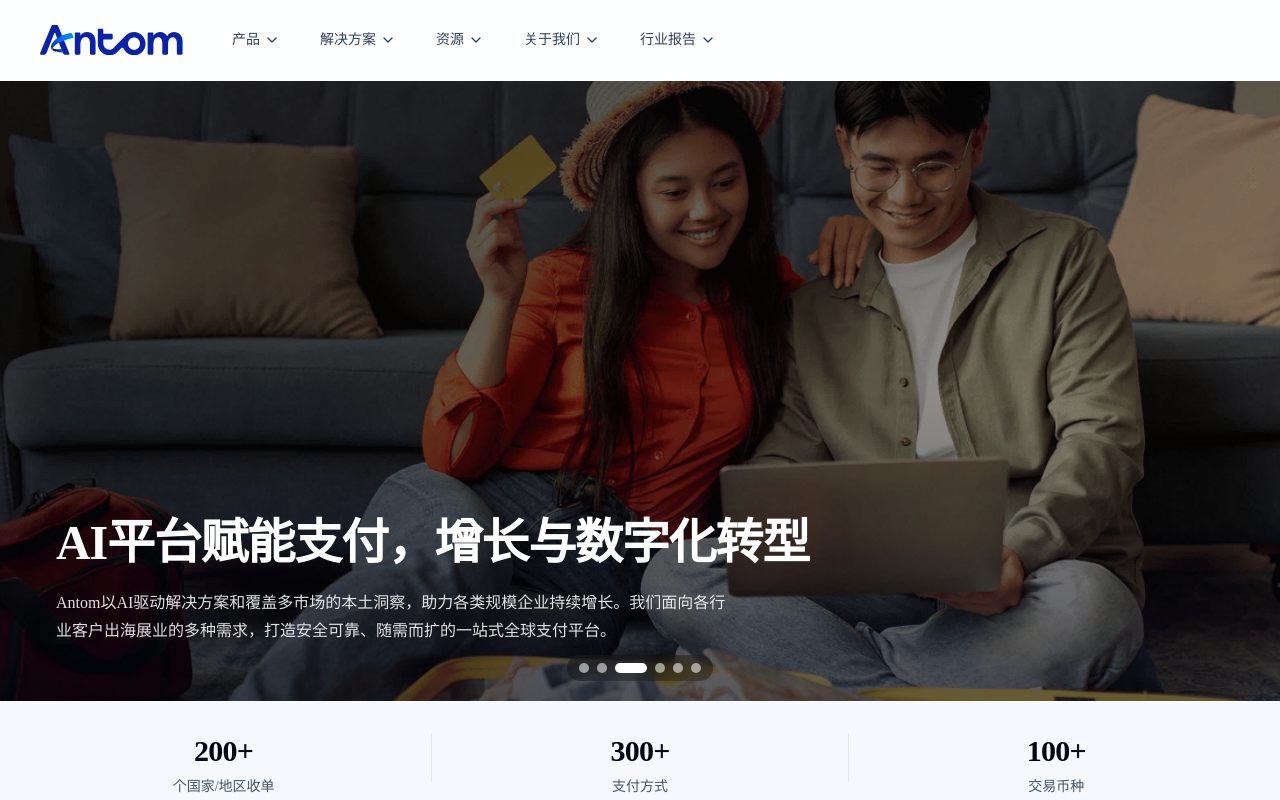
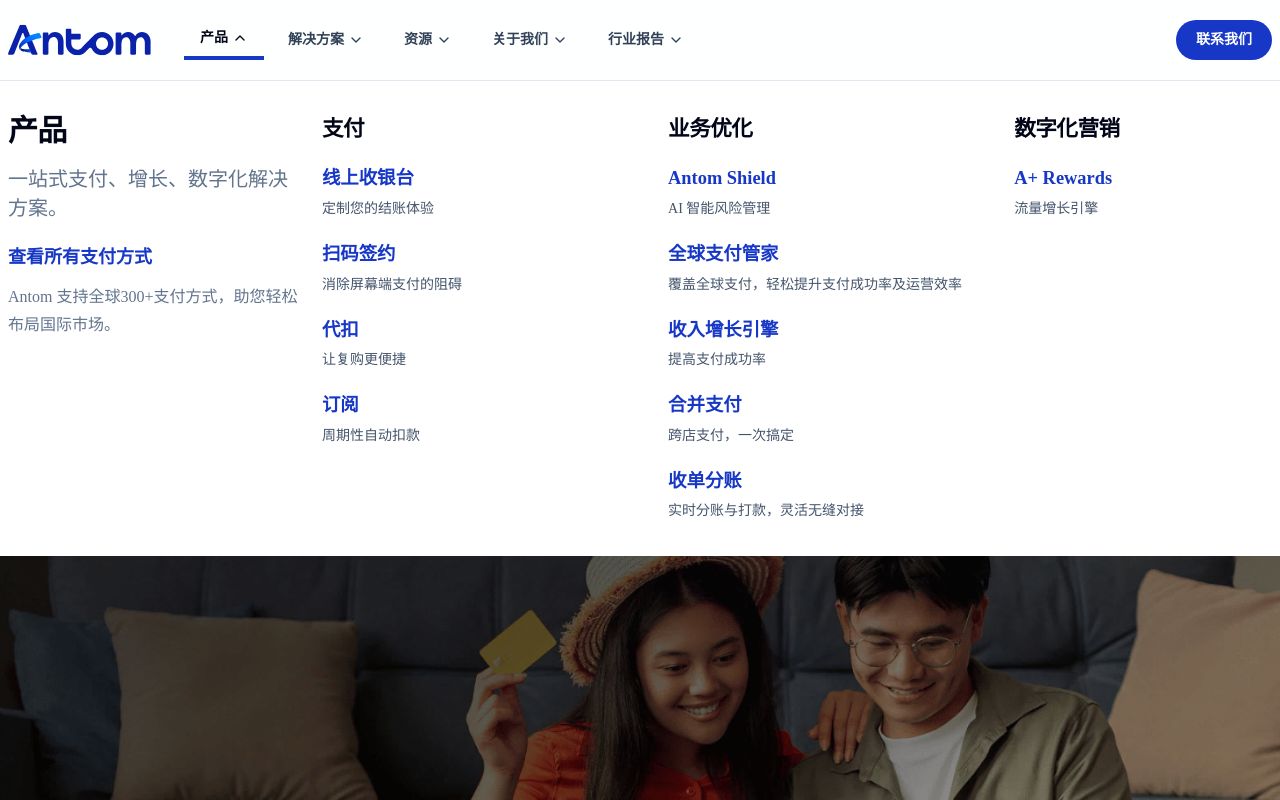
Before and after one commit to 3dust/www, a Next.js app: page / in a window 1280 px wide. Both pictures are taken after a click on the button "产品". Shown: the top 800 px of the page. Built offline with nearby package versions, Linux system fonts and the light colour scheme.

Commit message:
更新网页顶部

```diff
--- a/app/page.tsx
+++ b/app/page.tsx
@@ -3,6 +3,7 @@
 import Image from "next/image";
 import {
   ChevronDown,
+  ChevronUp,
   Facebook,
   Linkedin,
   MessageCircle,
@@ -12,6 +13,61 @@
 import { useEffect, useState } from "react";
 
 const navItems = ["产品", "解决方案", "资源", "关于我们", "行业报告"];
+
+const productMenuColumns = [
+  {
+    title: "支付",
+    items: [
+      { name: "线上收银台", desc: "定制您的结账体验" },
+      { name: "扫码签约", desc: "消除屏幕端支付的阻碍" },
+      { name: "代扣", desc: "让复购更便捷" },
+      { name: "订阅", desc: "周期性自动扣款" },
+    ],
+  },
+  {
+    title: "业务优化",
+    items: [
+      { name: "Antom Shield", desc: "AI 智能风险管理" },
+      { name: "全球支付管家", desc: "覆盖全球支付，轻松提升支付成功率及运营效率" },
+      { name: "收入增长引擎", desc: "提高支付成功率" },
+      { name: "合并支付", desc: "跨店支付，一次搞定" },
+      { name: "收单分账", desc: "实时分账与打款，灵活无缝对接" },
+    ],
+  },
+  {
+    title: "数字化营销",
+    items: [{ name: "A+ Rewards", desc: "流量增长引擎" }],
+  },
+];
+
+const solutionMenuItems = [
+  { name: "电商平台", desc: "让企业电商支付更便捷" },
+  { name: "数字娱乐", desc: "引领游戏与娱乐行业的新纪元" },
+  { name: "航旅出行", desc: "助力旅游与出行企业进一步发展" },
+];
+
+const resourceMenuItems = [
+  { name: "文档中心", desc: "实用的开发者指南与工具，助力快速集成" },
+  { name: "指南", desc: "探索并深入了解全球支付的方方面面" },
+  { name: "行业知识", desc: "支付前沿新闻与实用指南，把握行业动向" },
+  { name: "常见问题", desc: "关于 Antom 的一切" },
+  { name: "客户支持计划", desc: "选择合适的服务计划，助力业务增长" },
+  { name: "通知中心", desc: "" },
+];
+
+const aboutMenuItems = [
+  { name: "关于Antom", desc: "了解 Antom——蚂蚁国际旗下品牌" },
+  { name: "新闻", desc: "" },
+];
+
+const aboutSideItems = ["蚂蚁国际", "Alipay+", "Bettr", "万里汇"];
+
+const reportMenuItems = [
+  "东南亚游戏玩家心智洞察与消费行为报告",
+  "海外短剧行业洞察报告：东南亚",
+  "亚洲电商报告：八国电商市场'性格'与支付'血脉'",
+  "36氪出海 x Antom 独家深度解读：《跨境支付'成本问不到'》",
+];
 
 const slides = [
   { src: "/1.webp", alt: "轮播图 1" },
@@ -188,6 +244,7 @@
 
 export default function Home() {
   const [currentSlide, setCurrentSlide] = useState(0);
+  const [activeNav, setActiveNav] = useState<string | null>(null);
 
   useEffect(() => {
     const timer = window.setInterval(() => {
@@ -200,7 +257,8 @@
   return (
     <main className="min-h-screen bg-[linear-gradient(180deg,#f8fafc_0%,#eef4ff_42%,#ffffff_100%)] text-slate-900">
       <header className="sticky top-0 z-20 border-b border-white/60 bg-white/85 backdrop-blur">
-        <div className="mx-auto flex max-w-7xl items-center gap-8 px-6 py-5 lg:px-10">
+        <div className="mx-auto flex max-w-7xl items-center justify-between gap-8 px-1 py-5 lg:px-2">
+          <div className="flex items-center gap-8">
           <div className="relative h-10 w-36 shrink-0">
             <Image
               src="/antom.svg"
@@ -217,17 +275,35 @@
               <button
                 key={item}
                 type="button"
-                className="flex items-center gap-1 rounded-full px-4 py-2 text-sm font-medium text-slate-700 transition hover:bg-slate-100 hover:text-slate-950"
+                onClick={() =>
+                  setActiveNav((current) => (current === item ? null : item))
+                }
+                className={`flex items-center gap-1 px-4 py-2 text-sm font-semibold transition ${
+                  activeNav === item
+                    ? "border-b-4 border-[#1738c6] text-slate-950"
+                    : "text-slate-700 hover:text-slate-950"
+                }`}
               >
                 <span>{item}</span>
-                <ChevronDown className="h-4 w-4" />
+                {activeNav === item ? (
+                  <ChevronUp className="h-4 w-4" />
+                ) : (
+                  <ChevronDown className="h-4 w-4" />
+                )}
               </button>
             ))}
           </nav>
+          </div>
+          <button
+            type="button"
+            className="hidden rounded-full bg-[#1738c6] px-5 py-2.5 text-sm font-semibold text-white transition hover:bg-[#1330a9] md:inline-flex"
+          >
+            联系我们
+          </button>
         </div>
 
         <div className="border-t border-slate-200/80 bg-white/70 md:hidden">
-          <div className="mx-auto flex max-w-7xl flex-wrap gap-x-3 gap-y-2 px-6 py-3">
+          <div className="mx-auto flex max-w-7xl flex-wrap gap-x-3 gap-y-2 px-1 py-3">
             {navItems.map((item) => (
               <button
                 key={item}
@@ -240,6 +316,177 @@
             ))}
           </div>
         </div>
+
+        {activeNav === "产品" ? (
+          <div className="hidden border-t border-slate-200 bg-white md:block">
+            <div className="mx-auto grid max-w-7xl gap-6 px-1 py-8 lg:grid-cols-[0.9fr_1fr_1fr_0.8fr] lg:px-2">
+              <div>
+                <h2 className="text-3xl font-semibold tracking-tight text-slate-950">
+                  产品
+                </h2>
+                <p className="mt-4 text-xl leading-[1.45] text-slate-500">
+                  一站式支付、增长、数字化解决方案。
+                </p>
+                <a
+                  href="#"
+                  className="mt-5 inline-block text-lg font-semibold text-[#1738c6]"
+                >
+                  查看所有支付方式
+                </a>
+                <p className="mt-3 max-w-md text-base leading-7 text-slate-500">
+                  Antom 支持全球300+支付方式，助您轻松布局国际市场。
+                </p>
+              </div>
+
+              {productMenuColumns.map((column) => (
+                <div key={column.title}>
+                  <h3 className="text-[1.35rem] font-semibold tracking-tight text-slate-950">
+                    {column.title}
+                  </h3>
+                  <div className="mt-5 space-y-5">
+                    {column.items.map((item) => (
+                      <div key={item.name}>
+                        <div className="text-[1.15rem] font-semibold text-[#1738c6]">
+                          {item.name}
+                        </div>
+                        <p className="mt-1 text-sm leading-6 text-slate-600">
+                          {item.desc}
+                        </p>
+                      </div>
+                    ))}
+                  </div>
+                </div>
+              ))}
+            </div>
+          </div>
+        ) : null}
+
+        {activeNav === "解决方案" ? (
+          <div className="hidden border-t border-slate-200 bg-white md:block">
+            <div className="mx-auto grid max-w-7xl gap-8 px-1 py-8 lg:grid-cols-[0.95fr_1fr] lg:px-2">
+              <div>
+                <h2 className="text-3xl font-semibold tracking-tight text-slate-950">
+                  解决方案
+                </h2>
+                <p className="mt-4 max-w-md text-xl leading-[1.5] text-slate-500">
+                  定制化解决方案，助力业务增长提速。
+                </p>
+              </div>
+
+              <div className="space-y-7">
+                {solutionMenuItems.map((item) => (
+                  <div key={item.name}>
+                    <div className="text-[1.15rem] font-semibold text-[#1738c6]">
+                      {item.name}
+                    </div>
+                    <p className="mt-1 text-base leading-7 text-slate-600">
+                      {item.desc}
+                    </p>
+                  </div>
+                ))}
+              </div>
+            </div>
+          </div>
+        ) : null}
+
+        {activeNav === "资源" ? (
+          <div className="hidden border-t border-slate-200 bg-white md:block">
+            <div className="mx-auto grid max-w-7xl gap-8 px-1 py-8 lg:grid-cols-[0.95fr_1fr] lg:px-2">
+              <div>
+                <h2 className="text-3xl font-semibold tracking-tight text-slate-950">
+                  资源
+                </h2>
+                <p className="mt-4 max-w-md text-xl leading-[1.5] text-slate-500">
+                  为您的业务提供丰富资源支持
+                </p>
+              </div>
+
+              <div className="space-y-7">
+                {resourceMenuItems.map((item) => (
+                  <div key={item.name}>
+                    <div className="text-[1.15rem] font-semibold text-[#1738c6]">
+                      {item.name}
+                    </div>
+                    {item.desc ? (
+                      <p className="mt-1 text-base leading-7 text-slate-600">
+                        {item.desc}
+                      </p>
+                    ) : null}
+                  </div>
+                ))}
+              </div>
+            </div>
+          </div>
+        ) : null}
+
+        {activeNav === "关于我们" ? (
+          <div className="hidden border-t border-slate-200 bg-white md:block">
+            <div className="mx-auto grid max-w-7xl gap-8 px-1 py-8 lg:grid-cols-[1fr_0.9fr_0.34fr] lg:px-2">
+              <div>
+                <h2 className="text-3xl font-semibold tracking-tight text-slate-950">
+                  关于我们
+                </h2>
+                <p className="mt-4 max-w-lg text-xl leading-[1.5] text-slate-500">
+                  我们的平台致力于帮助企业更快实现商业目标。
+                </p>
+              </div>
+
+              <div className="space-y-7">
+                {aboutMenuItems.map((item) => (
+                  <div key={item.name}>
+                    <div className="text-[1.15rem] font-semibold text-[#1738c6]">
+                      {item.name}
+                    </div>
+                    {item.desc ? (
+                      <p className="mt-1 text-base leading-7 text-slate-600">
+                        {item.desc}
+                      </p>
+                    ) : null}
+                  </div>
+                ))}
+              </div>
+
+              <div className="bg-slate-100 px-8 py-8">
+                <div className="space-y-8">
+                  {aboutSideItems.map((item) => (
+                    <div
+                      key={item}
+                      className="text-[1.15rem] font-semibold text-[#1738c6]"
+                    >
+                      {item}
+                    </div>
+                  ))}
+                </div>
+              </div>
+            </div>
+          </div>
+        ) : null}
+
+        {activeNav === "行业报告" ? (
+          <div className="hidden border-t border-slate-200 bg-white md:block">
+            <div className="mx-auto grid max-w-7xl gap-8 px-1 py-8 lg:grid-cols-[0.95fr_1fr] lg:px-2">
+              <div>
+                <h2 className="text-3xl font-semibold tracking-tight text-slate-950">
+                  行业报告
+                </h2>
+                <p className="mt-4 max-w-lg text-xl leading-[1.5] text-slate-500">
+                  深入了解市场与行业趋势，获取助力业务成长的实用指南。
+                </p>
+              </div>
+
+              <div className="space-y-7">
+                {reportMenuItems.map((item) => (
+                  <div
+                    key={item}
+                    className="text-[1.15rem] font-semibold leading-8 text-[#1738c6]"
+                  >
+                    {item}
+                  </div>
+                ))}
+              </div>
+            </div>
+          </div>
+        ) : null}
       </header>
 
       <section className="flex flex-col py-0">
```
